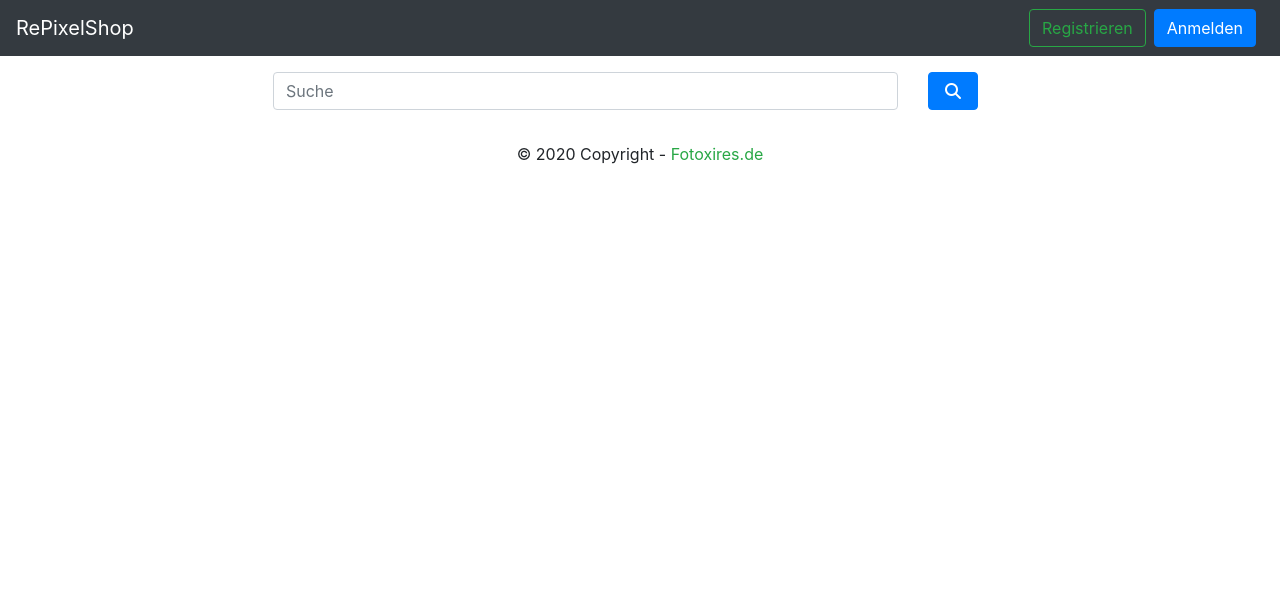
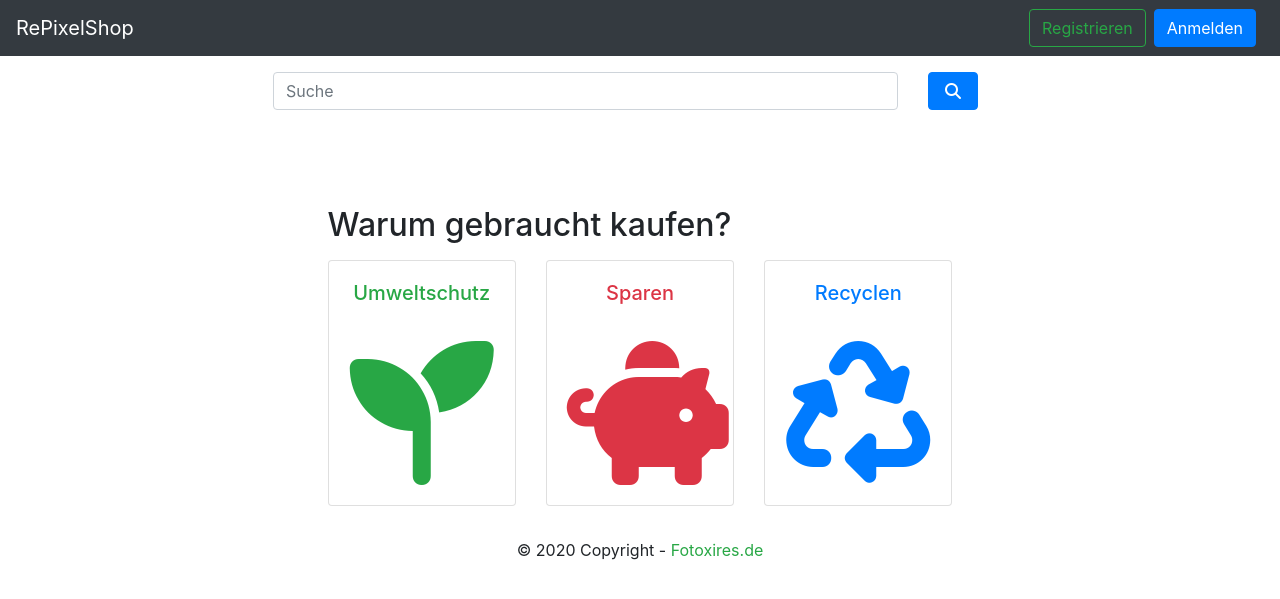
Before and after one commit to TheXires/webshop, a PHP site: page /index.php in a window 1280 px wide. Shown: the top 599 px of the page. Run offline with PHP 8.4, Linux system fonts and the light colour scheme; some libraries are stand-ins or nearby versions.

Commit message:
updating frontpage with more information

```diff
--- a/index.php
+++ b/index.php
@@ -17,6 +17,41 @@
   <!-- Inhalte die Shop erklären eintragen mit Bild -->
 </div>
 
+<!-- Infokarten, "Warum gebraucht kaufen?" - Werden durch JS entfernt sobald gesucht wird -->
+<div id="buyUsedAdvantages" class="row justify-content-center mt-5">
+  <div class="col-10 col-sm-9 col-md-8 col-lg-7 col-xl-6 mt-5">
+    <h2>Warum gebraucht kaufen?</h2>
+    <div class="card-deck mt-3">
+      <div class="card">
+        <div class="card-body justify-content-center">
+          <center>
+            <h5 class="card-title text-success">Umweltschutz</h5>
+            &nbsp;&nbsp;
+            <p class="card-text"><i class="fas fa-seedling fa-9x text-success"></i></p>
+          </center>
+        </div>
+      </div>
+      <div class="card">
+        <div class="card-body">
+          <center>
+            <h5 class="card-title text-danger">Sparen</h5>
+            &nbsp;&nbsp;
+            <p class="card-text"><i class="fas fa-piggy-bank fa-9x text-danger"></i></p>
+          </center>
+        </div>
+      </div>
+      <div class="card">
+        <div class="card-body">
+          <center>
+            <h5 class="card-title text-primary">Recyclen</h5>
+            &nbsp;&nbsp;
+            <p class="card-text"><i class="fas fa-recycle fa-9x text-primary"></i></p>
+          </center>
+        </div>
+      </div>
+    </div>
+  </div>
+</div>
 
 
 <script src="js\articlesearch.js" charset="utf-8"></script>
--- a/js/articlesearch.js
+++ b/js/articlesearch.js
@@ -1,4 +1,6 @@
 $('#search').click(function(){
+  // Entfernen der Elemetnte, die aktuell den benötigten Platz belegen
+  $('#buyUsedAdvantages').remove();
   $('#searchresults').empty();
 
   $.ajax({
@@ -53,7 +55,6 @@ function getRating(articleID){
         'articleID': articleID
     },
     success: function(pResults){
-      console.log(pResults);
 
       // voll <i class="fas fa-star">
       // leer <i class="far fa-star">
```
